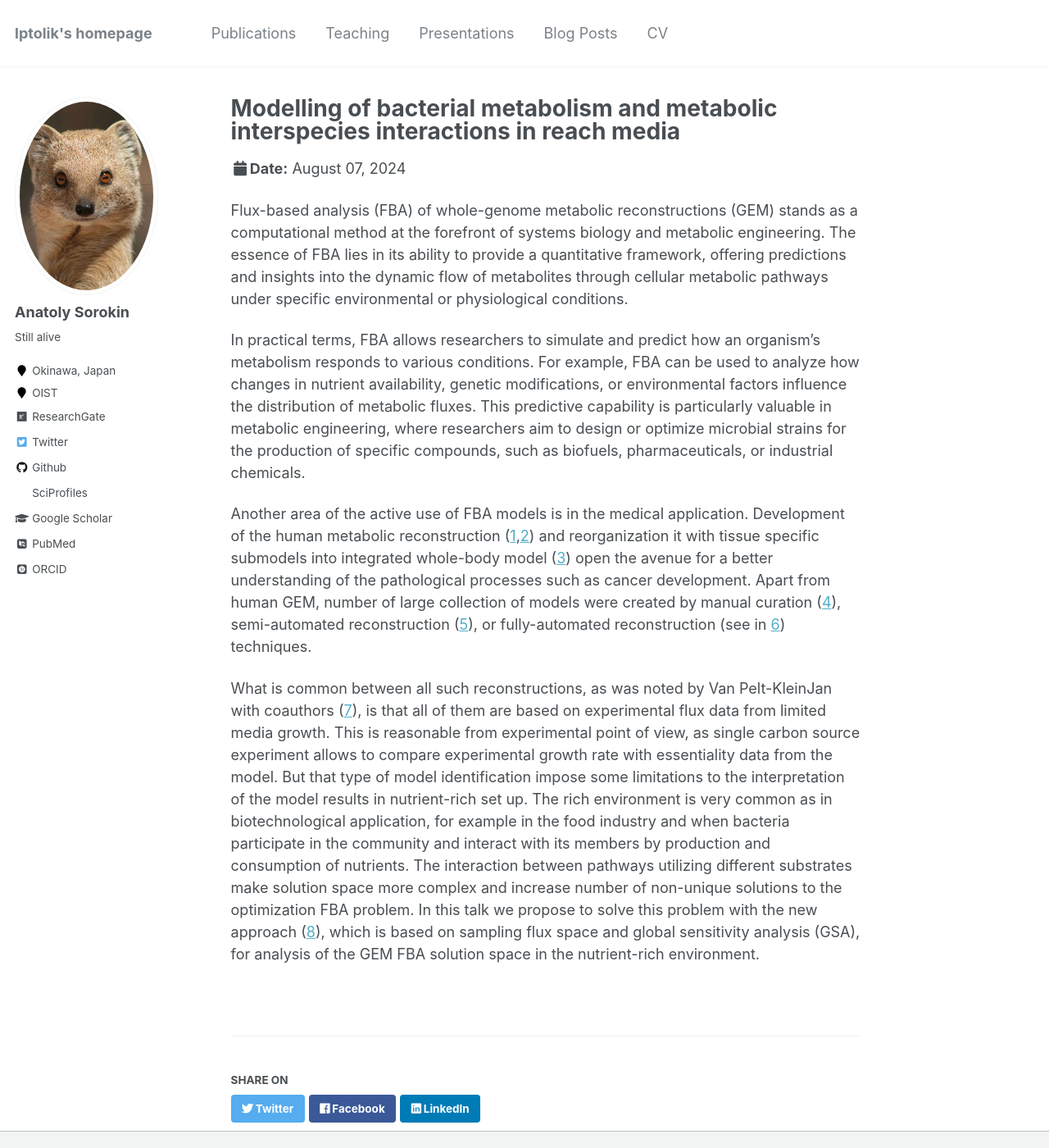
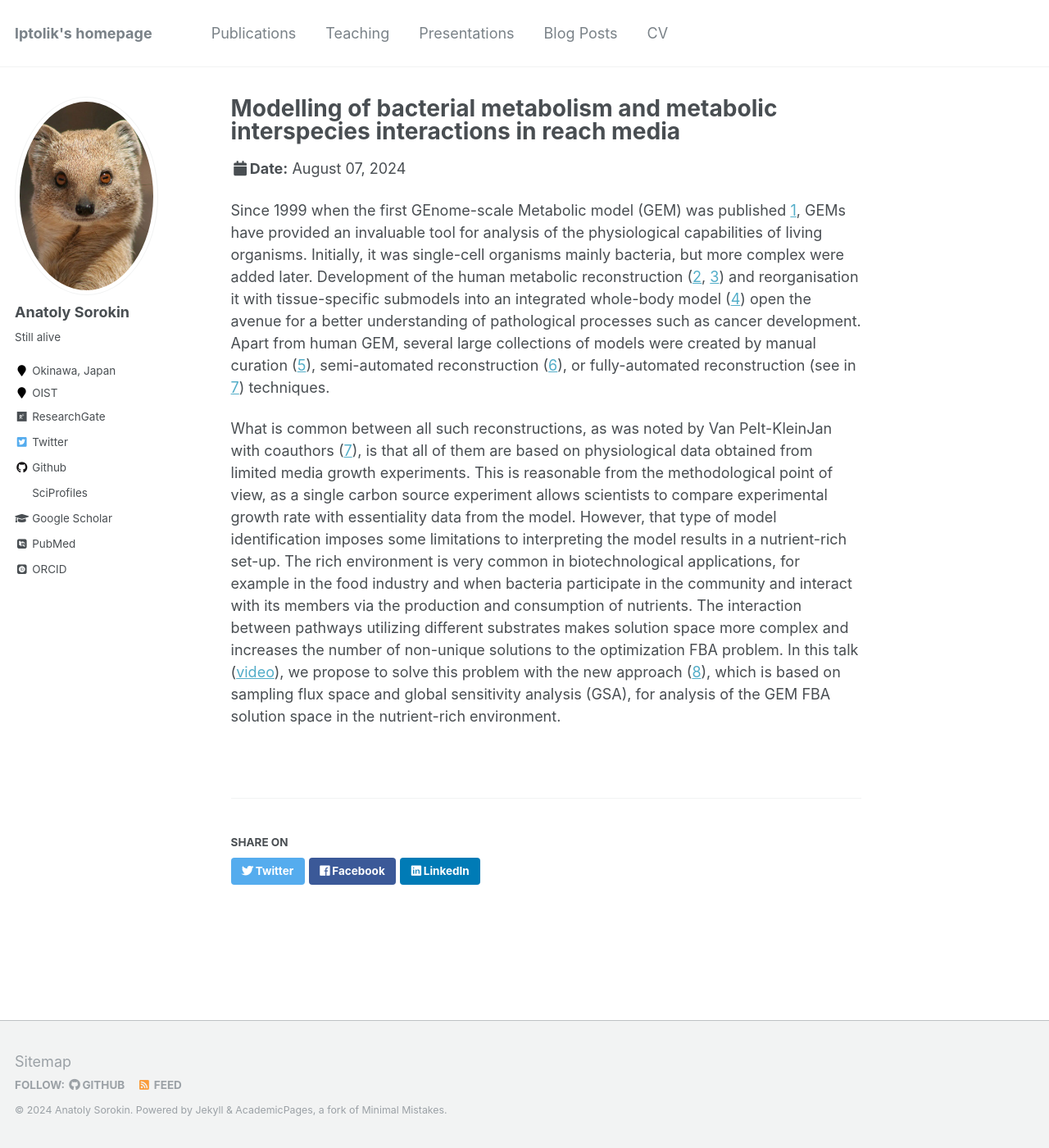
Before and after one commit to lptolik/lptolik.github.io, a Jekyll site: the page built from _talks/2024-07-08-BGRS-talk.md, in a window 1280 px wide and 1400 px high. Shown: the whole window at 82% size. Built offline with Jekyll 4.4.1, drawn with Linux system fonts in a browser that asks for light colours; some web fonts are replaced.

Commit message:
Update 2024-07-08-BGRS-talk.md

```diff
--- a/_talks/2024-07-08-BGRS-talk.md
+++ b/_talks/2024-07-08-BGRS-talk.md
@@ -8,36 +8,33 @@ date: 2024-08-07
 location: "Novosibirsk, Russian Federation"
 ---
 
-Flux-based analysis (FBA) of whole-genome metabolic reconstructions (GEM) stands as a
-computational method at the forefront of systems biology and metabolic engineering.
-The essence of FBA lies in its ability to provide a quantitative framework, offering
-predictions and insights into the dynamic flow of metabolites through cellular metabolic pathways under specific environmental or physiological conditions.
+Since 1999 when the first GEnome-scale Metabolic model (GEM) was published
+[1](https://doi.org/10.1074/jbc.274.25.17410), GEMs have provided an invaluable tool for
+analysis of the physiological capabilities of living organisms. Initially, it was
+single-cell organisms mainly bacteria, but more complex were added later.
+Development of
+the human metabolic reconstruction ([2](http://www.nature.com/articles/nbt.2488),
+[3](https://onlinelibrary.wiley.com/doi/10.1038/msb4100177))
+and reorganisation it with tissue-specific submodels into an integrated whole-body model
+([4](https://onlinelibrary.wiley.com/doi/10.15252/msb.20198982))
+open the avenue for a better understanding of pathological processes such as cancer
+development. Apart from human GEM, several large collections of models were created by
+manual curation ([5](https://academic.oup.com/nar/advance-article/doi/10.1093/nar/gkz1054/5614178)),
+semi-automated reconstruction ([6](https://www.nature.com/articles/s41587-022-01628-0)),
+or fully-automated reconstruction (see in [7](http://www.nature.com/articles/s41587-020-0446-y)) techniques.
 
-In practical terms, FBA allows researchers to simulate and predict how an organism's
-metabolism responds to various conditions. For example, FBA can be used to analyze how
-changes in nutrient availability, genetic modifications, or environmental factors
-influence the distribution of metabolic fluxes. This predictive capability is particularly
-valuable in metabolic engineering, where researchers aim to design or optimize microbial
-strains for the production of specific compounds, such as biofuels, pharmaceuticals, or
-industrial chemicals.
-
-Another area of the active use of FBA models is in the medical application. Development of the human metabolic reconstruction ([1](http://www.nature.com/articles/nbt.2488),[2](https://onlinelibrary.wiley.com/doi/10.1038/msb4100177))
-and reorganization it with tissue specific submodels into integrated whole-body model ([3](https://onlinelibrary.wiley.com/doi/10.15252/msb.20198982))
-open the avenue for a better understanding of the pathological processes such as cancer
-development. Apart from human GEM, number of large collection of models were created by manual curation ([4](https://academic.oup.com/nar/advance-article/doi/10.1093/nar/gkz1054/5614178)),
-semi-automated reconstruction ([5](https://www.nature.com/articles/s41587-022-01628-0)),
-or fully-automated reconstruction (see in [6](http://www.nature.com/articles/s41587-020-0446-y)) techniques.
-
-What is common between all such reconstructions, as was noted by Van Pelt-KleinJan with coauthors ([7](https://www.mdpi.com/2218-1989/11/5/257)),
-is that all of them are based on experimental flux data from limited media growth. This is
-reasonable from experimental point of view, as single carbon source experiment allows to
-compare experimental growth rate with essentiality data from the model. But that type of
-model identification impose some limitations to the interpretation of the model results in
-nutrient-rich set up. The rich environment is very common as in biotechnological
-application, for example in the food industry and when bacteria participate in the
-community and interact with its members by production and consumption of nutrients. The
-interaction between pathways utilizing different substrates make solution space more
-complex and increase number of non-unique solutions to the optimization FBA problem. In
-this talk we propose to solve this problem with the new approach ([8](https://www.mdpi.com/2218-273X/13/3/500)),
+What is common between all such reconstructions, as was noted by Van Pelt-KleinJan with
+coauthors ([7](https://www.mdpi.com/2218-1989/11/5/257)),
+is that all of them are based on physiological data obtained from limited media growth experiments. This is
+reasonable from the methodological point of view, as a single carbon source experiment allows scientists to
+compare experimental growth rate with essentiality data from the model. However, that type of
+model identification imposes some limitations to interpreting the model results in
+a nutrient-rich set-up. The rich environment is very common in biotechnological
+applications, for example in the food industry and when bacteria participate in the
+community and interact with its members via the production and consumption of nutrients. The
+interaction between pathways utilizing different substrates makes solution space more
+complex and increases the number of non-unique solutions to the optimization FBA problem. In
+this talk ([video](https://disk.icgbio.ru/s/3n65Z8WsnGBmgN9)), we propose to solve this problem with
+the new approach ([8](https://www.mdpi.com/2218-273X/13/3/500)),
 which is based on sampling flux space and global sensitivity analysis (GSA), for analysis
 of the GEM FBA solution space in the nutrient-rich environment.
```
